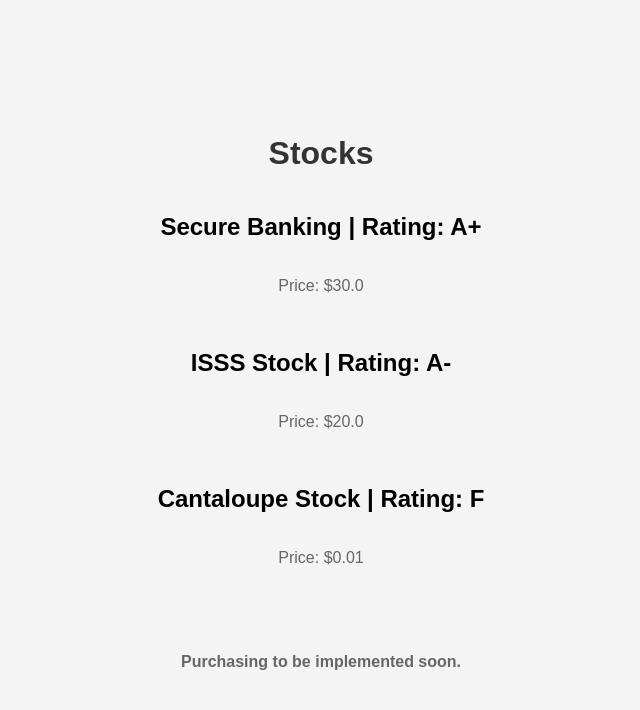
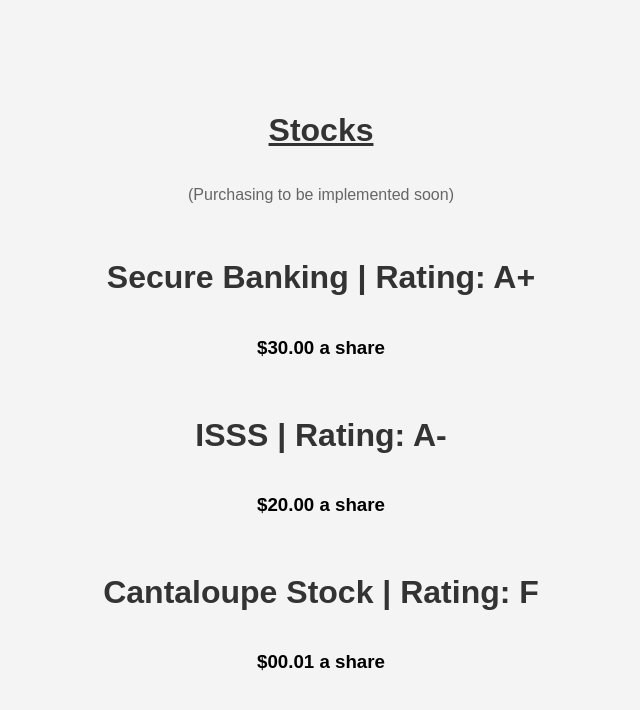
Before and after one commit to KhaelK138/InsecureWebApp, a Flask app: page /stocks in a window 1280 px wide. Shown: the top 710 px of the page, without its empty margins (319-959 px from the left). Run offline with Flask 3, Linux system fonts and the light colour scheme; data comes from the database, SQL or seed files in the repository; both versions use the stored data as it was before the commit.

Commit message:
app fully vulnerable

```diff
--- a/app.py
+++ b/app.py
@@ -1,4 +1,4 @@
-from flask import Flask, request, render_template, redirect, session
+from flask import Flask, request, render_template, redirect, session, send_file
 import sqlite3
 import os
 import subprocess
@@ -25,19 +25,6 @@ def init_db():
         if not cursor.fetchone()[0]:
             cursor.execute("INSERT INTO users (username, password) VALUES (?, ?)", (admin_username, admin_password))
 
-        # Create example stocks
-        stock_name_1 = "Secure Banking | Rating: A+"
-        stock_price_1 = 30.00
-        stock_name_2 = "ISSS Stock | Rating: A-"
-        stock_price_2 = 20.00
-        stock_name_3 = "Cantaloupe Stock | Rating: F"
-        stock_price_3 = 00.01
-        cursor.execute("SELECT COUNT(*) FROM stocks")
-        if not cursor.fetchone()[0]:
-            cursor.execute("INSERT INTO stocks (name, price) VALUES (?, ?)", (stock_name_1, stock_price_1))
-            cursor.execute("INSERT INTO stocks (name, price) VALUES (?, ?)", (stock_name_2, stock_price_2))
-            cursor.execute("INSERT INTO stocks (name, price) VALUES (?, ?)", (stock_name_3, stock_price_3))
-
         # Create comments
         comment_username_1 = "johndoe"
         comment_content_1 = "All my money disappeared. 0/10"
@@ -56,10 +43,22 @@ def get_db():
     db = sqlite3.connect(DATABASE)
     return db
 
-# Home page with login form
 @app.route('/')
-def index():
-    return render_template('index.html')
+def serve_file():
+    # Get the 'file' parameter from the URL
+    file_param = request.args.get('page')
+
+    # Check if the 'file' parameter is present
+    if file_param:
+        try:
+            # Serve the specified file
+            return send_file(file_param)
+        except Exception as e:
+            # Handle exceptions, log, or customize error response
+            return f"Error: {str(e)}"
+    else:
+        return render_template('index.html')
+
 
 @app.route('/login', methods=['GET', 'POST'])
 def login():
@@ -129,18 +128,42 @@ def register():
     if request.method == 'POST':
         username = request.form['username']
         password = request.form['password']
+        balance = 100
         conn = get_db()
         cursor = conn.cursor()
         if password == "" or username == "":
             return render_template('register.html', error='Both fields must not be empty')
         try:
-            cursor.execute("INSERT INTO users (username, password) VALUES (?, ?)", (username, password))
+            cursor.execute("INSERT INTO users (username, password, balance) VALUES (?, ?, ?)", (username, password, balance))
             conn.commit()
             session['username'] = username
             return redirect('/dashboard')
         except sqlite3.IntegrityError:
             return render_template('register.html', error='Username already exists')
     return render_template('register.html')
+
+@app.route('/delete_account', methods=['GET', 'POST'])
+def delete_account():
+    if 'username' not in session:
+        return redirect('/')
+
+    username = session['username']
+    conn = get_db()
+    cursor = conn.cursor()
+
+    try:
+        # Delete the user account based on the provided username
+        cursor.execute("DELETE FROM users WHERE username=?", (username,))
+        conn.commit()
+
+        # Clear the session to log the user out
+        session.clear()
+
+        return redirect('/')
+    except Exception as e:
+        # Handle any errors that occur during the deletion process
+        render_template('register.html', error="User not found")
+
 
 # Transfer money page
 @app.route('/transfer', methods=['GET', 'POST'])
--- a/schema.sql
+++ b/schema.sql
@@ -10,9 +10,3 @@ CREATE TABLE IF NOT EXISTS users (
     password TEXT NOT NULL,
     balance REAL DEFAULT 0
 );
-
-CREATE TABLE IF NOT EXISTS stocks (
-    id INTEGER PRIMARY KEY AUTOINCREMENT,
-    name TEXT NOT NULL,
-    price REAL NOT NULL
-);
--- a/templates/stocks.html
+++ b/templates/stocks.html
@@ -5,18 +5,45 @@
     <meta name="viewport" content="width=device-width, initial-scale=1.0">
     <title>Stocks</title>
     <link rel="stylesheet" href="{{ url_for('static', filename='style.css') }}">
+    <style>
+        body {
+    font-family: Arial, sans-serif;
+    background-color: #f4f4f4;
+    margin: 0;
+    padding: 0;
+}
+
+.container {
+    display: flex;
+    justify-content: center;
+    align-items: center;
+    height: 100vh;
+    flex-direction: column;
+}
+
+h1 {
+    color: #333;
+}
+
+p {
+    color: #666;
+}
+    </style>
 </head>
 <body>
     <div class="container">
-        <h1>Stocks</h1>
-        {% for stock in stocks %}
-                <h2>{{ stock[0] }}</h2>
-                <p>Price: ${{ stock[1] }}</p>
-                <br>
-        {% endfor %}
+        <h1><u>Stocks</u></h1>
+        <p>(Purchasing to be implemented soon)</p>
         <br>
+        <h1>Secure Banking | Rating: A+</h1>
+        <h3>$30.00 a share</h3>
         <br>
-        <p><b>Purchasing to be implemented soon.</b></p>
+        <h1>ISSS | Rating: A-</h1>
+        <h3>$20.00 a share</h3>
+        <br>
+        <h1>Cantaloupe Stock | Rating: F</h1>
+        <h3>$00.01 a share</h3>
+        <br>
     </div>
 
 </body>
```
Also changed, not shown: templates/dashboard.html (+15 -7 lines), database.db (deleted).
